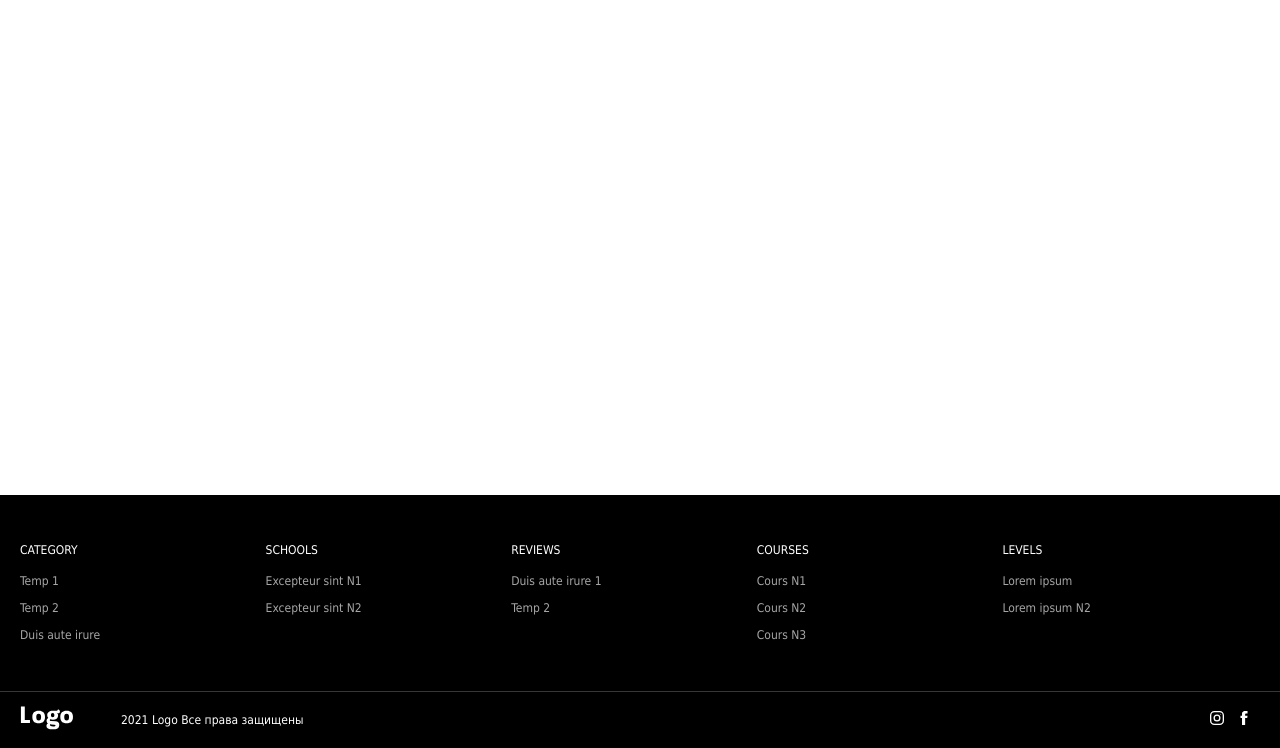
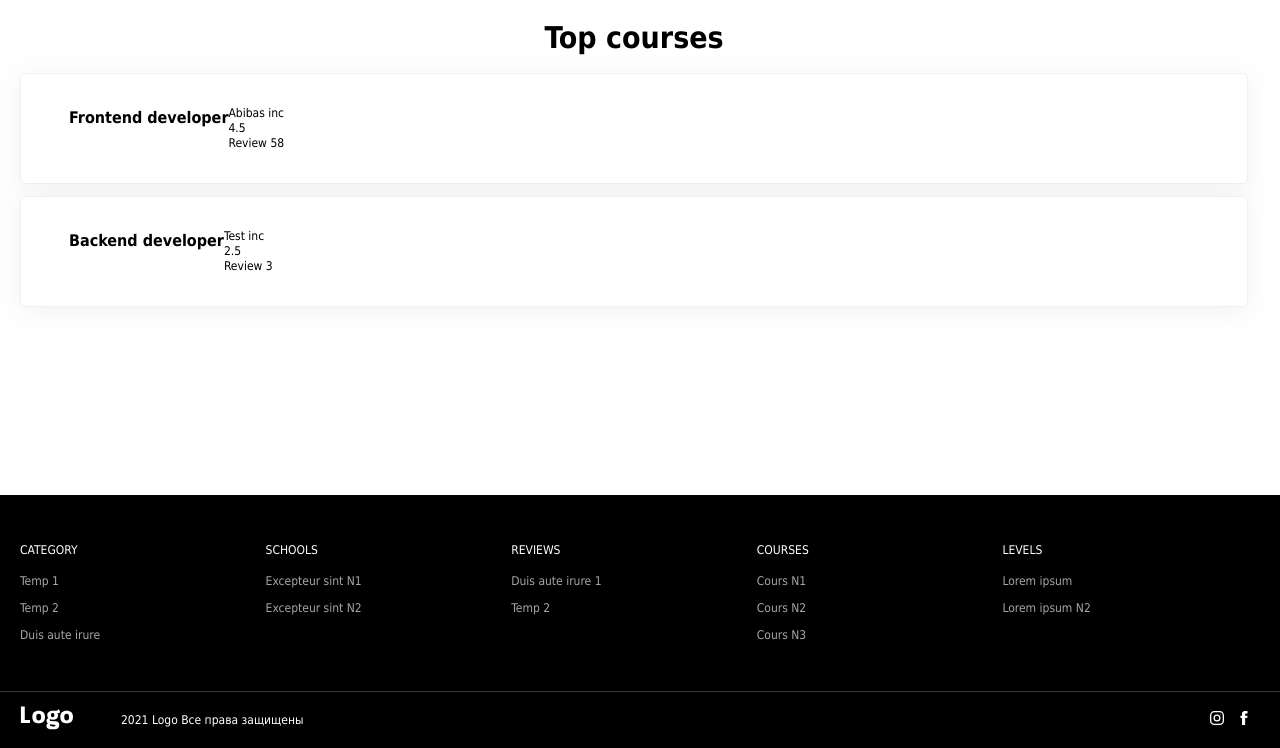
Before and after one commit to kweyjibo/logo-online, a website built with Parcel: page src/index.pug in a window 1280 px wide. Shown: the part 52-800 px from the top of the page. Built offline with nearby package versions, Linux system fonts and the light colour scheme.

Commit message:
Online-logo: cours' card

```diff
--- a/src/index.pug
+++ b/src/index.pug
@@ -9,5 +9,7 @@ html(lang="en")
         section(class='middle')
           div(class='island __shift')
             include template/header/header.pug
+          div(class='island __shift')
+            include template/top.pug
 
         include template/footer/footer.pug
--- /dev/null
+++ b/src/scss/cours/card.scss
@@ -0,0 +1,25 @@
+/* --------------- Vars -------------------- */
+
+@import "../vars";
+
+/* --------------- /vars -------------------- */
+
+
+.cours-card {
+  padding: $shift*8 $shift*12;
+
+  background: #fff;
+  border: 1px solid #f0f0f0;
+  border-radius: 5px;
+  box-shadow: 0 4px 26px rgba(203, 203, 203, .25);
+
+  & + & {
+    margin-top: $shift*3;
+  }
+}
+
+.cours-card_name {
+  font-weight: 700;
+  font-size: 16px;
+  line-height: 24px;
+}
--- a/src/scss/style.scss
+++ b/src/scss/style.scss
@@ -83,6 +83,9 @@ a {
 @import "header";
 @import "footer";
 
+@import "top-courses";
+@import "cours/card";
+
 /* --------------- /imports -------------------- */
 
 
--- /dev/null
+++ b/src/scss/top-courses.scss
@@ -0,0 +1,15 @@
+/* --------------- Vars -------------------- */
+
+@import "vars";
+
+/* --------------- /vars -------------------- */
+
+
+.top-courses_h {
+  padding-bottom: $shift*4;
+
+  text-align: center;
+  font-weight: 900;
+  font-size: 30px;
+  line-height: 39px;
+}
--- /dev/null
+++ b/src/template/cours/card.pug
@@ -0,0 +1,14 @@
+mixin card(name, company, rating, review)
+  div(class='cours-card')
+    div(class='flex')
+      div(class='flex-i')
+        div(class='cours-card_name')=name
+      div(class='flex-i')
+        div(class='')
+          div(class='')=company
+          div(class='')=rating
+          div(class='')='Review ' + review
+      div(class='flex-i')
+      div(class='flex-i')
+      div(class='flex-i')
+      div(class='flex-i')
--- a/src/template/footer/footer.pug
+++ b/src/template/footer/footer.pug
@@ -1,5 +1,5 @@
 footer(class='footer')
-  include footer-nav.pug
+  include nav.pug
   div(class='island __shift')
     div(class='footer-bottom')
       div(class='flex __center')
--- a/src/template/footer/footer-nav.pug
+++ b/src/template/footer/nav.pug
@@ -1,4 +1,4 @@
-include footer-nav.mixin.pug
+include nav.mixin.pug
 
 nav(class='footer-nav')
   div(class='island __shift')
--- a/src/template/footer/socials.pug
+++ b/src/template/footer/socials.pug
@@ -1,5 +1,5 @@
 div(class='footer-socials')
-  span(class='footer-socials_i')
+  a(class='footer-socials_i')
     include ../components/social/ig.pug
-  span(class='footer-socials_i')
+  a(class='footer-socials_i')
     include ../components/social/fb.pug
--- /dev/null
+++ b/src/template/top.pug
@@ -0,0 +1,6 @@
+div(class='top-courses')
+  div(class='top-courses_h')='Top courses'
+  div(class='top-list-corses')
+    include cours/card.pug
+    +card('Frontend developer', 'Abibas inc', '4.5', '58')
+    +card('Backend developer', 'Test inc', '2.5', '3  ')
```
Also changed, not shown: dist/index.html (added), dist/logo.6bc0525d.svg (added), src/template/footer/nav.mixin.pug (renamed from src/template/footer/footer-nav.mixin.pug), 4 other files.
